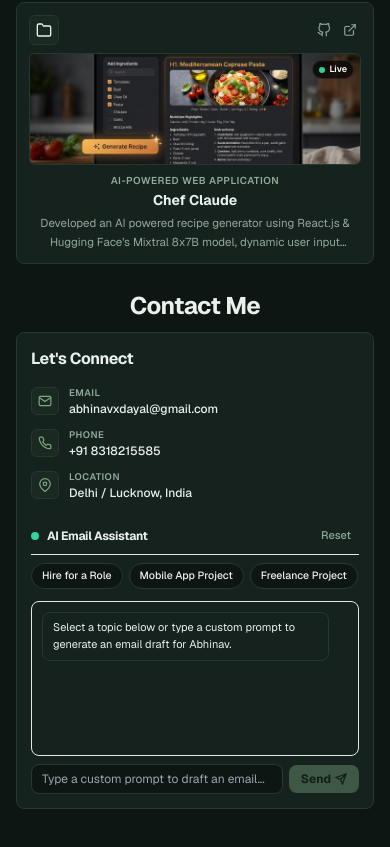
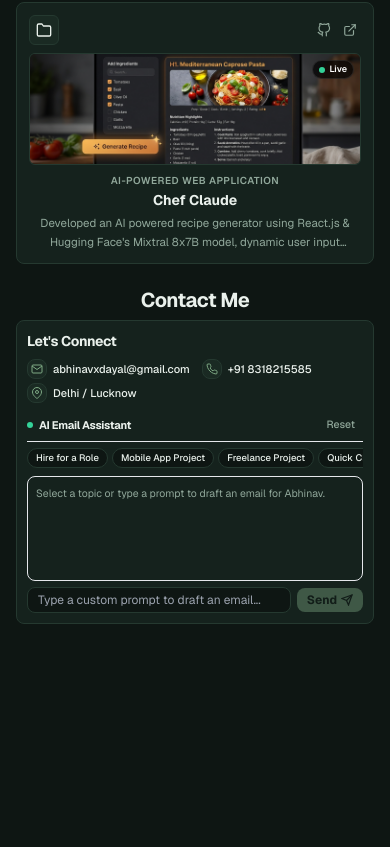
Before and after one commit to AbhinavXDayal/Portfolio, a React (Vite) app: page / in a window 390 px wide. Shown: the part 2538-3385 px from the top of the page. After the commit the page ends 3208 px from the top, so only its background shows below. Built offline with nearby package versions, Linux system fonts and the light colour scheme.

Commit message:
Make Contact section compact on phone, remove nested inner draft box, and fix Gmail open behavior across mobile and desktop

```diff
--- a/src/components/sections/Contact.tsx
+++ b/src/components/sections/Contact.tsx
@@ -12,7 +12,7 @@ export const Contact: React.FC = () => {
     {
       id: "welcome",
       sender: "ai",
-      text: "Select a topic below or type a custom prompt to generate an email draft for Abhinav.",
+      text: "Select a topic or type a prompt to draft an email for Abhinav.",
       timestamp: "Just now",
     },
   ]);
@@ -51,7 +51,7 @@ export const Contact: React.FC = () => {
       };
       setMessages((prev) => [...prev, aiMsg]);
       setIsTyping(false);
-    }, 350);
+    }, 300);
   };
 
   const handleCopyDraft = (draft: EmailDraft, id: string) => {
@@ -66,156 +66,158 @@ export const Contact: React.FC = () => {
       {
         id: Date.now().toString(),
         sender: "ai",
-        text: "Select a topic below or type a custom prompt to generate an email draft for Abhinav.",
+        text: "Select a topic or type a prompt to draft an email for Abhinav.",
         timestamp: "Just now",
       },
     ]);
   };
 
+  // Helper to open email reliably across mobile and desktop
+  const getEmailHref = (draft: EmailDraft) => {
+    const isMobile =
+      typeof navigator !== "undefined" &&
+      /iPhone|iPad|iPod|Android/i.test(navigator.userAgent);
+
+    if (isMobile) {
+      // On mobile phones, mailto opens the phone's native Gmail / Mail app seamlessly
+      return `mailto:abhinavxdayal@gmail.com?subject=${encodeURIComponent(
+        draft.subject
+      )}&body=${encodeURIComponent(draft.body)}`;
+    }
+    // On desktop, open official Gmail web compose
+    return getGmailUrl(draft);
+  };
+
   return (
     <section
       id="contact"
-      className="w-full py-2.5 md:py-4 bg-transparent text-[var(--foreground)]"
+      className="w-full py-1.5 sm:py-2.5 md:py-4 bg-transparent text-[var(--foreground)]"
     >
       <div className="max-w-7xl mx-auto px-4">
         {/* Section Header */}
-        <div className="flex flex-col items-center md:items-start text-center md:text-left mb-2.5">
-          <h2 className="text-2xl md:text-3xl font-bold tracking-tight text-[var(--foreground)]">
+        <div className="flex flex-col items-center md:items-start text-center md:text-left mb-1.5 sm:mb-2">
+          <h2 className="text-xl sm:text-2xl md:text-3xl font-bold tracking-tight text-[var(--foreground)]">
             Contact Me
           </h2>
         </div>
 
         {/* Compact, Minimal Contact Card */}
-        <div className="bg-[var(--card)] text-[var(--card-foreground)] border border-[var(--border)] rounded-[var(--radius)] p-3.5 sm:p-4 md:p-5 shadow-xs hover:border-[var(--brand-accent)]/30 transition-all duration-200">
-          <div className="grid grid-cols-1 lg:grid-cols-12 gap-6 lg:gap-8 items-center">
-            {/* Left Column: Direct Contact Points (Minimal without emojis) */}
-            <div className="lg:col-span-5 flex flex-col justify-center space-y-3">
+        <div className="bg-[var(--card)] text-[var(--card-foreground)] border border-[var(--border)] rounded-[var(--radius)] p-2.5 sm:p-3.5 md:p-5 shadow-xs hover:border-[var(--brand-accent)]/30 transition-all duration-200">
+          <div className="grid grid-cols-1 lg:grid-cols-12 gap-3 sm:gap-4 lg:gap-8 items-center">
+            {/* Left Column: Direct Contact Points (Ultra-compact on phone) */}
+            <div className="lg:col-span-4 flex flex-col justify-center space-y-1.5 sm:space-y-2.5">
               <div>
-                <h3 className="text-base sm:text-lg font-bold text-[var(--foreground)] tracking-tight">
+                <h3 className="text-sm sm:text-base md:text-lg font-bold text-[var(--foreground)] tracking-tight">
                   Let's Connect
                 </h3>
               </div>
 
-              <div className="space-y-2.5 pt-0.5">
+              {/* Minimal contact items: horizontal on phone, stacked on larger screens */}
+              <div className="flex flex-wrap sm:flex-col gap-x-3 gap-y-1 sm:gap-y-2 pt-0.5">
                 {/* Email */}
                 <a
                   href="mailto:abhinavxdayal@gmail.com"
-                  className="flex items-center gap-2.5 text-xs text-[var(--muted-foreground)] hover:text-[var(--brand-accent)] transition-colors group"
+                  className="inline-flex items-center gap-1.5 text-[11px] sm:text-xs text-[var(--muted-foreground)] hover:text-[var(--brand-accent)] transition-colors group"
                 >
-                  <div className="w-7 h-7 rounded-md bg-[var(--accent)] text-[var(--brand-accent)] border border-[var(--border)] flex items-center justify-center text-xs group-hover:border-[var(--brand-accent)]/50 transition-colors shrink-0">
+                  <div className="w-5 h-5 sm:w-6 sm:h-6 rounded bg-[var(--accent)] text-[var(--brand-accent)] border border-[var(--border)] flex items-center justify-center shrink-0">
                     <svg
                       stroke="currentColor"
                       fill="none"
                       strokeWidth="2"
                       viewBox="0 0 24 24"
-                      className="w-3.5 h-3.5"
+                      className="w-3 h-3"
                       xmlns="http://www.w3.org/2000/svg"
                     >
                       <path d="M4 4h16c1.1 0 2 .9 2 2v12c0 1.1-.9 2-2 2H4c-1.1 0-2-.9-2-2V6c0-1.1.9-2 2-2z"></path>
                       <polyline points="22,6 12,13 2,6"></polyline>
                     </svg>
                   </div>
-                  <div className="min-w-0">
-                    <span className="block text-[9.5px] font-semibold uppercase tracking-wider text-[var(--muted-foreground)]/80">
-                      Email
-                    </span>
-                    <span className="font-medium text-[var(--foreground)] group-hover:text-[var(--brand-accent)] transition-colors truncate block">
+                  <span className="font-medium text-[var(--foreground)] group-hover:text-[var(--brand-accent)] transition-colors truncate">
                     abhinavxdayal@gmail.com
                   </span>
-                  </div>
                 </a>
 
                 {/* Phone */}
                 <a
                   href="tel:+918318215585"
-                  className="flex items-center gap-2.5 text-xs text-[var(--muted-foreground)] hover:text-[var(--brand-accent)] transition-colors group"
+                  className="inline-flex items-center gap-1.5 text-[11px] sm:text-xs text-[var(--muted-foreground)] hover:text-[var(--brand-accent)] transition-colors group"
                 >
-                  <div className="w-7 h-7 rounded-md bg-[var(--accent)] text-[var(--brand-accent)] border border-[var(--border)] flex items-center justify-center text-xs group-hover:border-[var(--brand-accent)]/50 transition-colors shrink-0">
+                  <div className="w-5 h-5 sm:w-6 sm:h-6 rounded bg-[var(--accent)] text-[var(--brand-accent)] border border-[var(--border)] flex items-center justify-center shrink-0">
                     <svg
                       stroke="currentColor"
                       fill="none"
                       strokeWidth="2"
                       viewBox="0 0 24 24"
-                      className="w-3.5 h-3.5"
+                      className="w-3 h-3"
                       xmlns="http://www.w3.org/2000/svg"
                     >
                       <path d="M22 16.92v3a2 2 0 0 1-2.18 2 19.79 19.79 0 0 1-8.63-3.07 19.5 19.5 0 0 1-6-6 19.79 19.79 0 0 1-3.07-8.67A2 2 0 0 1 4.11 2h3a2 2 0 0 1 2 1.72 12.84 12.84 0 0 0 .7 2.81 2 2 0 0 1-.45 2.11L8.09 9.91a16 16 0 0 0 6 6l1.27-1.27a2 2 0 0 1 2.11-.45 12.84 12.84 0 0 0 2.81.7A2 2 0 0 1 22 16.92z"></path>
                     </svg>
                   </div>
-                  <div className="min-w-0">
-                    <span className="block text-[9.5px] font-semibold uppercase tracking-wider text-[var(--muted-foreground)]/80">
-                      Phone
-                    </span>
                   <span className="font-medium text-[var(--foreground)] group-hover:text-[var(--brand-accent)] transition-colors">
                     +91 8318215585
                   </span>
-                  </div>
                 </a>
 
                 {/* Location */}
-                <div className="flex items-center gap-2.5 text-xs text-[var(--muted-foreground)]">
-                  <div className="w-7 h-7 rounded-md bg-[var(--accent)] text-[var(--brand-accent)] border border-[var(--border)] flex items-center justify-center text-xs shrink-0">
+                <div className="inline-flex items-center gap-1.5 text-[11px] sm:text-xs text-[var(--muted-foreground)]">
+                  <div className="w-5 h-5 sm:w-6 sm:h-6 rounded bg-[var(--accent)] text-[var(--brand-accent)] border border-[var(--border)] flex items-center justify-center shrink-0">
                     <svg
                       stroke="currentColor"
                       fill="none"
                       strokeWidth="2"
                       viewBox="0 0 24 24"
-                      className="w-3.5 h-3.5"
+                      className="w-3 h-3"
                       xmlns="http://www.w3.org/2000/svg"
                     >
                       <path d="M21 10c0 7-9 13-9 13s-9-6-9-13a9 9 0 0 1 18 0z"></path>
                       <circle cx="12" cy="10" r="3"></circle>
                     </svg>
                   </div>
-                  <div className="min-w-0">
-                    <span className="block text-[9.5px] font-semibold uppercase tracking-wider text-[var(--muted-foreground)]/80">
-                      Location
-                    </span>
                   <span className="font-medium text-[var(--foreground)]">
-                      Delhi / Lucknow, India
+                    Delhi / Lucknow
                   </span>
                 </div>
               </div>
             </div>
-            </div>
 
-            {/* Right Column: Minimal AI Email & Chat Interface */}
-            <div className="lg:col-span-7">
+            {/* Right Column: Minimal AI Email Chat (Clean, No Nested Boxes) */}
+            <div className="lg:col-span-8">
               {/* Header Bar */}
-              <div className="flex items-center justify-between pb-2 mb-2 border-b border-[var(--border)]/60">
-                <div className="flex items-center gap-2">
-                  <span className="w-2 h-2 rounded-full bg-emerald-400"></span>
-                  <span className="text-xs font-bold text-[var(--foreground)] tracking-tight">
+              <div className="flex items-center justify-between pb-1.5 mb-1.5 border-b border-[var(--border)]/60">
+                <div className="flex items-center gap-1.5">
+                  <span className="w-1.5 h-1.5 rounded-full bg-emerald-400"></span>
+                  <span className="text-[11px] sm:text-xs font-bold text-[var(--foreground)] tracking-tight">
                     AI Email Assistant
                   </span>
                 </div>
 
                 <button
                   onClick={handleResetChat}
-                  className="px-2 py-0.5 rounded text-[11px] font-medium text-[var(--muted-foreground)] hover:text-[var(--foreground)] hover:bg-[var(--accent)] transition-colors cursor-pointer"
+                  className="px-2 py-0.5 rounded text-[10.5px] font-medium text-[var(--muted-foreground)] hover:text-[var(--foreground)] hover:bg-[var(--accent)] transition-colors cursor-pointer"
                   title="Reset conversation"
                 >
                   Reset
                 </button>
               </div>
 
-              {/* Single Minimal Chat Container */}
-              <div className="flex flex-col space-y-2">
+              {/* Single Minimal Chat Flow */}
+              <div className="flex flex-col space-y-1.5 sm:space-y-2">
                 {/* Pre-prompts Row */}
-                <div className="flex items-center gap-1.5 overflow-x-auto pb-1 scrollbar-none select-none">
+                <div className="flex items-center gap-1 sm:gap-1.5 overflow-x-auto pb-0.5 scrollbar-none select-none">
                   {QUICK_PROMPTS.map((item) => (
                     <button
                       key={item.label}
                       onClick={() => handleSendPrompt(item.prompt)}
-                      className="whitespace-nowrap px-2.5 py-1 rounded-full text-[10.5px] font-medium bg-[var(--background)] hover:bg-[var(--accent)] text-[var(--foreground)] border border-[var(--border)] hover:border-[var(--brand-accent)]/50 transition-all cursor-pointer shadow-2xs shrink-0"
+                      className="whitespace-nowrap px-2 sm:px-2.5 py-0.5 sm:py-1 rounded-full text-[9.5px] sm:text-[10px] font-medium bg-[var(--background)] hover:bg-[var(--accent)] text-[var(--foreground)] border border-[var(--border)] hover:border-[var(--brand-accent)]/50 transition-all cursor-pointer shadow-2xs shrink-0"
                     >
                       {item.label}
                     </button>
                   ))}
                 </div>
 
-                {/* Messages Feed */}
-                <div className="h-[155px] sm:h-[175px] overflow-y-auto space-y-2 pr-1 text-xs rounded-[var(--radius)] bg-[var(--background)]/60 border border-[var(--border)]/70 p-2.5">
+                {/* Messages Feed (Compact height, clean text without nested boxes) */}
+                <div className="h-[105px] sm:h-[135px] md:h-[155px] overflow-y-auto space-y-2 pr-1 text-xs rounded-[var(--radius)] bg-[var(--background)]/60 border border-[var(--border)]/70 p-2 sm:p-2.5">
                   {messages.map((msg) => (
                     <div
                       key={msg.id}
@@ -223,39 +225,45 @@ export const Contact: React.FC = () => {
                         msg.sender === "user" ? "items-end" : "items-start"
                       }`}
                     >
-                      <div
-                        className={`max-w-[92%] rounded-lg px-2.5 py-1.5 leading-relaxed text-[11px] ${
-                          msg.sender === "user"
-                            ? "bg-[var(--primary)] text-[var(--primary-foreground)] font-medium"
-                            : "bg-[var(--card)] text-[var(--foreground)] border border-[var(--border)] shadow-2xs"
-                        }`}
-                      >
-                        <p>{msg.text}</p>
+                      {msg.sender === "user" ? (
+                        <div className="bg-[var(--primary)] text-[var(--primary-foreground)] font-medium text-[10.5px] px-2.5 py-0.5 sm:py-1 rounded-full max-w-[85%]">
+                          {msg.text}
+                        </div>
+                      ) : (
+                        <div className="text-[10.5px] sm:text-[11px] leading-relaxed text-[var(--foreground)] max-w-full space-y-1">
+                          <p className="text-[var(--muted-foreground)]">{msg.text}</p>
 
-                        {/* Email Draft Card */}
+                          {/* Email Draft: Clean Direct Text — NO Nested Boxes */}
                           {msg.draft && (
-                          <div className="mt-2 pt-2 border-t border-[var(--border)]/70 space-y-1.5 text-left">
-                            <div className="bg-[var(--accent)]/50 rounded px-2 py-1 border border-[var(--border)]/60">
-                              <span className="text-[9px] font-bold text-[var(--brand-accent)] uppercase tracking-wider block">
-                                Subject
-                              </span>
-                              <span className="text-[10.5px] font-semibold text-[var(--foreground)] block truncate">
+                            <div className="pt-1 space-y-1 text-left">
+                              <div className="text-[10.5px] font-semibold text-[var(--foreground)]">
+                                <span className="text-[var(--brand-accent)]">Subject: </span>
                                 {msg.draft.subject}
-                              </span>
                               </div>
 
-                            <div className="bg-[var(--background)] rounded p-2 text-[10px] font-mono text-[var(--foreground)] whitespace-pre-wrap max-h-24 overflow-y-auto border border-[var(--border)]/40 leading-normal">
+                              <div className="text-[10px] sm:text-[10.5px] whitespace-pre-wrap text-[var(--foreground)]/90 leading-relaxed font-sans pt-0.5">
                                 {msg.draft.body}
                               </div>
 
-                            {/* Actions: Open in Gmail & Copy Draft */}
+                              {/* Single Reliable Open in Gmail Button & Copy */}
                               <div className="flex items-center gap-2 pt-1">
                                 <a
-                                href={getGmailUrl(msg.draft)}
-                                target="_blank"
+                                  href={getEmailHref(msg.draft)}
+                                  target={
+                                    typeof navigator !== "undefined" &&
+                                    /iPhone|iPad|iPod|Android/i.test(navigator.userAgent)
+                                      ? "_self"
+                                      : "_blank"
+                                  }
                                   rel="noopener noreferrer"
-                                className="inline-flex items-center gap-1.5 px-3 py-1 rounded-[var(--radius)] bg-[var(--brand-accent)] hover:bg-[#96c19c] text-[#0E1613] text-[11px] font-bold transition-all shadow-xs cursor-pointer"
-                                title="Open in Gmail web"
+                                  onClick={() => {
+                                    // Also copy draft to clipboard automatically
+                                    navigator.clipboard?.writeText(
+                                      `Subject: ${msg.draft!.subject}\n\n${msg.draft!.body}`
+                                    );
+                                  }}
+                                  className="inline-flex items-center gap-1.5 px-2.5 sm:px-3 py-0.5 sm:py-1 rounded-[var(--radius)] bg-[var(--brand-accent)] hover:bg-[#96c19c] text-[#0E1613] text-[10.5px] sm:text-[11px] font-bold transition-all shadow-xs cursor-pointer"
+                                  title="Open in Gmail"
                                 >
                                   <span>Open in Gmail</span>
                                   <svg
@@ -275,7 +283,7 @@ export const Contact: React.FC = () => {
                                 <button
                                   type="button"
                                   onClick={() => handleCopyDraft(msg.draft!, msg.id)}
-                                className="inline-flex items-center gap-1 px-2.5 py-1 rounded-[var(--radius)] bg-[var(--accent)] hover:bg-[var(--border)] text-[var(--foreground)] text-[10.5px] font-semibold border border-[var(--border)] transition-all cursor-pointer"
+                                  className="inline-flex items-center gap-1 px-2 py-0.5 sm:py-1 rounded-[var(--radius)] bg-[var(--accent)] hover:bg-[var(--border)] text-[var(--foreground)] text-[10px] sm:text-[10.5px] font-medium border border-[var(--border)] transition-all cursor-pointer"
                                   title="Copy draft to clipboard"
                                 >
                                   <span>{copiedId === msg.id ? "Copied" : "Copy Draft"}</span>
@@ -284,12 +292,13 @@ export const Contact: React.FC = () => {
                             </div>
                           )}
                         </div>
+                      )}
                     </div>
                   ))}
 
                   {/* Typing Indicator */}
                   {isTyping && (
-                    <div className="flex items-center gap-1.5 text-[10.5px] text-[var(--muted-foreground)] pt-1">
+                    <div className="flex items-center gap-1.5 text-[10px] text-[var(--muted-foreground)] pt-0.5">
                       <span className="w-1.5 h-1.5 rounded-full bg-[var(--brand-accent)] animate-bounce"></span>
                       <span className="w-1.5 h-1.5 rounded-full bg-[var(--brand-accent)] animate-bounce [animation-delay:0.15s]"></span>
                       <span className="w-1.5 h-1.5 rounded-full bg-[var(--brand-accent)] animate-bounce [animation-delay:0.3s]"></span>
@@ -312,12 +321,12 @@ export const Contact: React.FC = () => {
                     value={inputPrompt}
                     onChange={(e) => setInputPrompt(e.target.value)}
                     placeholder="Type a custom prompt to draft an email..."
-                    className="flex-1 px-2.5 py-1.5 rounded-[var(--radius)] bg-[var(--background)] border border-[var(--border)] text-[var(--foreground)] placeholder-[var(--muted-foreground)]/50 text-xs focus:outline-none focus:border-[var(--brand-accent)] focus:ring-1 focus:ring-[var(--brand-accent)] transition-colors"
+                    className="flex-1 px-2.5 py-1 rounded-[var(--radius)] bg-[var(--background)] border border-[var(--border)] text-[var(--foreground)] placeholder-[var(--muted-foreground)]/50 text-xs focus:outline-none focus:border-[var(--brand-accent)] focus:ring-1 focus:ring-[var(--brand-accent)] transition-colors"
                   />
                   <button
                     type="submit"
                     disabled={!inputPrompt.trim() || isTyping}
-                    className="inline-flex items-center justify-center gap-1 px-3 py-1.5 rounded-[var(--radius)] bg-[var(--brand-accent)] text-[#0E1613] font-bold text-xs hover:bg-[#96c19c] active:scale-[0.98] disabled:opacity-40 disabled:cursor-not-allowed transition-all shadow-2xs cursor-pointer shrink-0"
+                    className="inline-flex items-center justify-center gap-1 px-2.5 sm:px-3 py-1 rounded-[var(--radius)] bg-[var(--brand-accent)] text-[#0E1613] font-bold text-xs hover:bg-[#96c19c] active:scale-[0.98] disabled:opacity-40 disabled:cursor-not-allowed transition-all shadow-2xs cursor-pointer shrink-0"
                   >
                     <span>Send</span>
                     <svg
```
Lines whose indentation alone changed are shown as unchanged.
